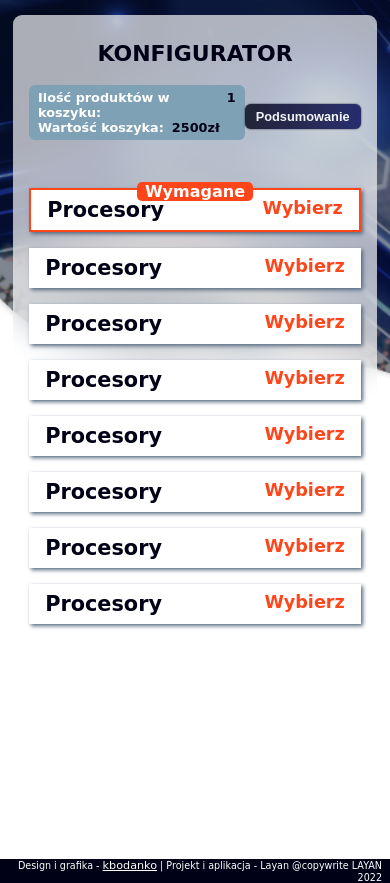
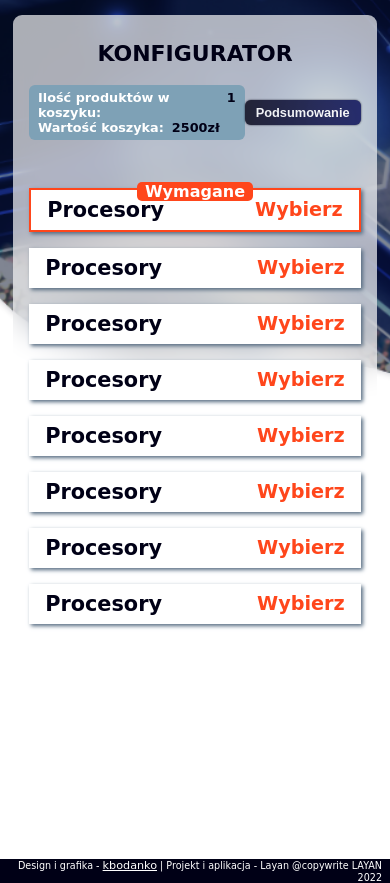
Before and after one commit to kbodanko/Layan_konfigurator, a plain HTML site: page index.html in a window 390 px wide. Shown: the part 45-928 px from the top of the page. Drawn offline with Linux system fonts and the light colour scheme; a web font is replaced by a local one.

Commit message:
amendments

```diff
--- a/konfigurator.scss
+++ b/konfigurator.scss
@@ -68,7 +68,7 @@ main{
     padding: .5rem 1rem;
     box-shadow: 2px 2px 4px rgb(85, 107, 128);
     background-color: rgb(255, 255, 255);
-    transition: .9s;
+    transition: .3s;
 }
 .product_card:hover{
     background: linear-gradient(to right, #000013, #000654);
@@ -118,12 +118,12 @@ main{
 .choose_p{
     margin: 0;
     font-weight: 600;
-    font-size: 1.1rem;
+    font-size: 1.2rem;
     color: #ff461b;
 }
-.product_card:hover .choose_p{
-    transform: scale(1.1);
-}
+// .product_card:hover .choose_p{
+//     transform: scale(1.1);
+// }
 .summary_button{
     background-color: grey;
 }
@@ -213,6 +213,9 @@ main{
         align-items: center;
         margin-top: 1rem;
     }
+    .summary_button{
+        margin: 0;
+    }
     // .products{
     // grid-template-columns: repeat(2, 1fr);
     // }
```
Also changed, not shown: konfigurator.css, konfigurator.min.css.
